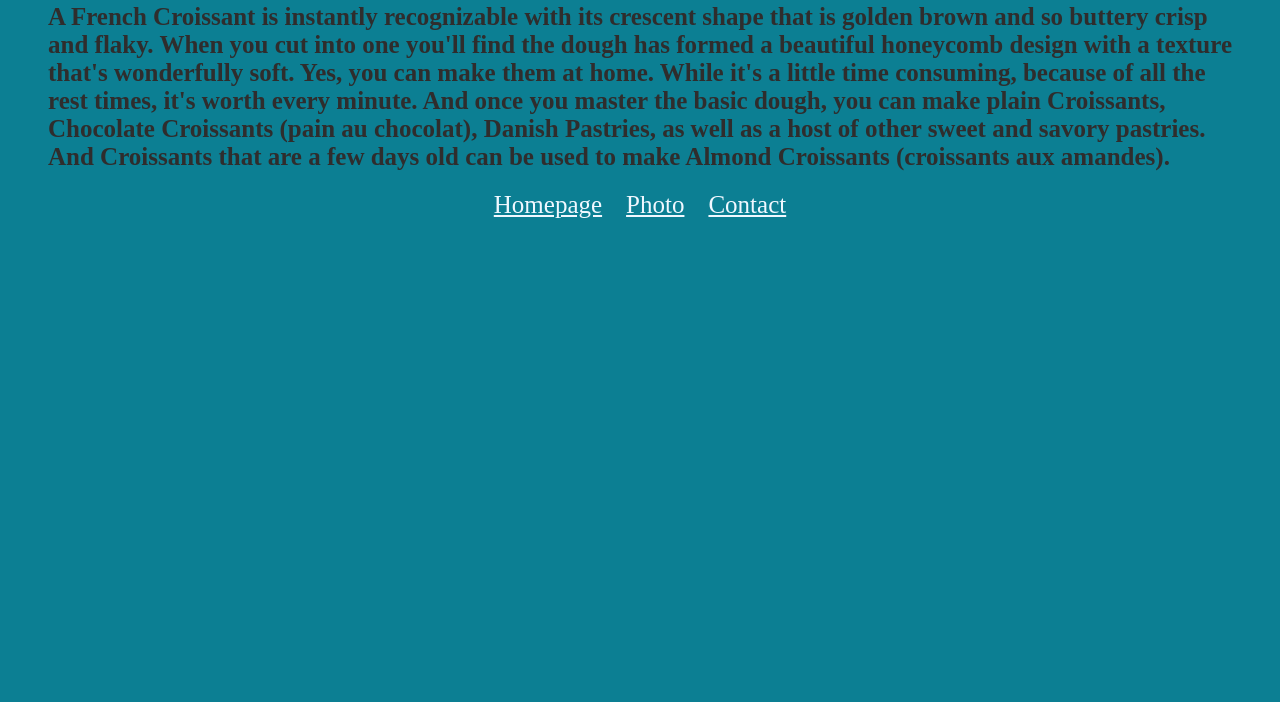
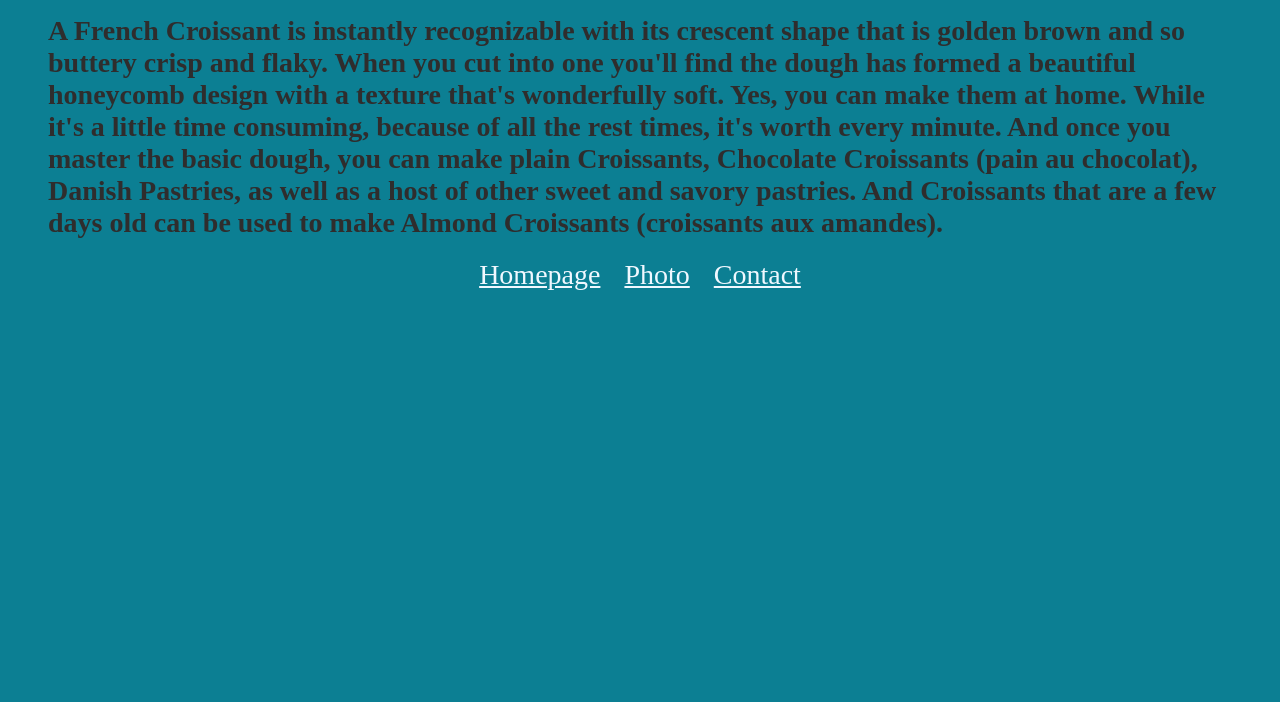
Before and after one commit to wittori/Multiple-pages-site, a plain HTML site: page index.html in a window 1280 px wide. Shown: the part 98-800 px from the top of the page. Drawn offline with Linux system fonts and the light colour scheme.

Commit message:
Change font size h1, h2 and a

```diff
--- a/style/app.css
+++ b/style/app.css
@@ -3,19 +3,19 @@ body {
 }
 h1 {
   text-align: center;
-  font-size: 40px;
+  font-size: 45px;
   color: aliceblue;
 }
 .links {
   text-align: center;
 }
 a {
-  font-size: 25px;
+  font-size: 28px;
   color: aliceblue;
   margin: 10px;
 }
 h2 {
-  font-size: 25px;
+  font-size: 28px;
   color: rgb(47, 45, 45);
   margin: 20px 40px 20px 40px;
 }
```
